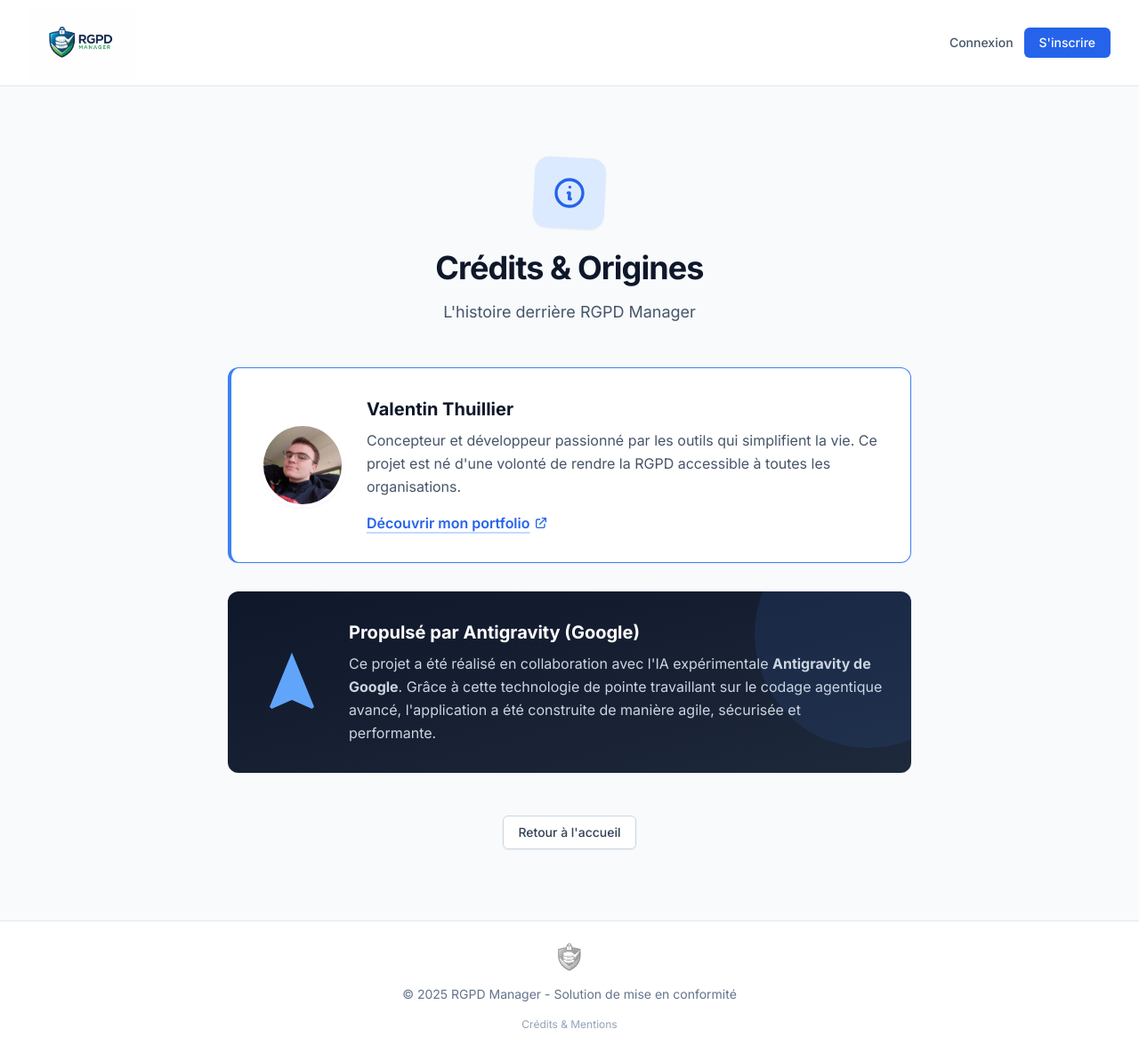
After one commit to vthuillier/RGPD-manager, a PHP site: template templates/credits.php in a window 1280 px wide. The commit adds this page. Shown: the whole page at 89% size. Run offline with PHP 8.4, Linux system fonts and the light colour scheme; the template is opened without the code that fills it, so the values that code supplies are empty; some libraries are stand-ins or nearby versions.

Commit message:
feat: Initialize application with core routing, database setup, and a new credits page.

```diff
--- /dev/null
+++ b/templates/credits.php
@@ -0,0 +1,73 @@
+<div class="max-w-3xl mx-auto py-12">
+    <div class="text-center mb-12">
+        <div
+            class="inline-flex items-center justify-center w-20 h-20 bg-primary-100 text-primary-600 rounded-2xl mb-6 shadow-sm rotate-3">
+            <svg class="w-10 h-10" fill="none" stroke="currentColor" viewBox="0 0 24 24">
+                <path stroke-linecap="round" stroke-linejoin="round" stroke-width="2"
+                    d="M13 16h-1v-4h-1m1-4h.01M21 12a9 9 0 11-18 0 9 9 0 0118 0z"></path>
+            </svg>
+        </div>
+        <h1 class="text-4xl font-black text-slate-900 mb-4 tracking-tight">Crédits & Origines</h1>
+        <p class="text-lg text-slate-600">L'histoire derrière RGPD Manager</p>
+    </div>
+
+    <div class="space-y-8">
+        <!-- Section Créateur -->
+        <div class="card p-8 border-l-4 border-primary-500 hover:shadow-md transition-shadow">
+            <div class="flex flex-col md:flex-row gap-6 items-center">
+                <div class="flex-shrink-0">
+                    <div
+                        class="w-24 h-24 rounded-full bg-slate-200 flex items-center justify-center overflow-hidden border-4 border-white shadow-sm hover:scale-105 transition-transform duration-300">
+                        <img src="assets/pp_vthuillier.png" alt="Valentin Thuillier" class="w-full h-full object-cover">
+                    </div>
+                </div>
+
+                <div class="text-center md:text-left">
+                    <h3 class="text-xl font-bold text-slate-900 mb-2">Valentin Thuillier</h3>
+                    <p class="text-slate-600 mb-4 leading-relaxed">
+                        Concepteur et développeur passionné par les outils qui simplifient la vie.
+                        Ce projet est né d'une volonté de rendre la RGPD accessible à toutes les organisations.
+                    </p>
+                    <a href="https://valentin-thuillier.fr" target="_blank"
+                        class="inline-flex items-center text-primary-600 font-semibold hover:text-primary-700 underline decoration-2 underline-offset-4 decoration-primary-200 hover:decoration-primary-500 transition-all">
+                        Découvrir mon portfolio
+                        <svg class="w-4 h-4 ml-1" fill="none" stroke="currentColor" viewBox="0 0 24 24">
+                            <path stroke-linecap="round" stroke-linejoin="round" stroke-width="2"
+                                d="M10 6H6a2 2 0 00-2 2v10a2 2 0 002 2h10a2 2 0 002-2v-4M14 4h6m0 0v6m0-6L10 14"></path>
+                        </svg>
+                    </a>
+                </div>
+            </div>
+        </div>
+
+        <!-- Section Technologie IA -->
+        <div
+            class="card p-8 bg-gradient-to-br from-slate-900 to-slate-800 text-white border-none relative overflow-hidden">
+            <!-- Decorative circle -->
+            <div class="absolute -right-20 -top-20 w-64 h-64 bg-primary-500 opacity-10 rounded-full"></div>
+
+            <div class="relative z-10 flex flex-col md:flex-row gap-6 items-center">
+                <div class="flex-shrink-0 text-primary-400">
+                    <svg class="w-20 h-20" fill="currentColor" viewBox="0 0 24 24">
+                        <path d="M12 2L4.5 20.29l.71.71L12 18l6.79 3 .71-.71L12 2z"></path>
+                    </svg>
+                </div>
+                <div class="text-center md:text-left">
+                    <h3 class="text-xl font-bold mb-2">Propulsé par Antigravity (Google)</h3>
+                    <p class="text-slate-300 leading-relaxed">
+                        Ce projet a été réalisé en collaboration avec l'IA expérimentale <strong>Antigravity de
+                            Google</strong>.
+                        Grâce à cette technologie de pointe travaillant sur le codage agentique avancé,
+                        l'application a été construite de manière agile, sécurisée et performante.
+                    </p>
+                </div>
+            </div>
+        </div>
+    </div>
+
+    <div class="mt-12 text-center">
+        <a href="index.php" class="btn btn-outline">
+            Retour à l'accueil
+        </a>
+    </div>
+</div>
--- a/templates/layout.php
+++ b/templates/layout.php
@@ -110,6 +110,19 @@
 
                     </div>
                 </div>
+                <div class="-mr-2 flex items-center sm:hidden">
+                    <!-- Mobile menu button -->
+                    <button type="button" onclick="document.getElementById('mobile-menu').classList.toggle('hidden')"
+                        class="inline-flex items-center justify-center p-2 rounded-md text-slate-400 hover:text-slate-500 hover:bg-slate-100 focus:outline-none focus:ring-2 focus:ring-inset focus:ring-primary-500"
+                        aria-controls="mobile-menu" aria-expanded="false">
+                        <span class="sr-only">Ouvrir le menu</span>
+                        <svg class="block h-6 w-6" xmlns="http://www.w3.org/2000/svg" fill="none" viewBox="0 0 24 24"
+                            stroke="currentColor" aria-hidden="true">
+                            <path stroke-linecap="round" stroke-linejoin="round" stroke-width="2"
+                                d="M4 6h16M4 12h16M4 18h16" />
+                        </svg>
+                    </button>
+                </div>
                 <div class="hidden sm:ml-6 sm:flex sm:items-center">
                     <?php if (isset($_SESSION['user_id'])): ?>
                         <div class="flex items-center gap-4">
@@ -135,7 +148,51 @@
                 </div>
             </div>
         </div>
+
+        <!-- Mobile menu, show/hide based on menu state. -->
+        <div class="hidden sm:hidden" id="mobile-menu">
+            <div class="pt-2 pb-3 space-y-1 bg-white border-t border-slate-100 px-4">
+                <?php if (isset($_SESSION['user_id'])): ?>
+                    <a href="index.php?page=treatment&action=dashboard"
+                        class="block pl-3 pr-4 py-2 border-l-4 <?= ($currentAction === 'dashboard') ? 'border-primary-500 bg-primary-50 text-primary-700' : 'border-transparent text-slate-600 hover:bg-slate-50 hover:border-slate-300 hover:text-slate-800' ?> text-base font-medium">Tableau
+                        de bord</a>
+                    <a href="index.php?page=treatment&action=list"
+                        class="block pl-3 pr-4 py-2 border-l-4 <?= ($currentPage === 'treatment' && $currentAction === 'list') ? 'border-primary-500 bg-primary-50 text-primary-700' : 'border-transparent text-slate-600 hover:bg-slate-50 hover:border-slate-300 hover:text-slate-800' ?> text-base font-medium">Registre</a>
+                    <a href="index.php?page=subprocessor&action=list"
+                        class="block pl-3 pr-4 py-2 border-l-4 <?= ($currentPage === 'subprocessor') ? 'border-primary-500 bg-primary-50 text-primary-700' : 'border-transparent text-slate-600 hover:bg-slate-50 hover:border-slate-300 hover:text-slate-800' ?> text-base font-medium">Sous-traitants</a>
+                    <a href="index.php?page=rights&action=list"
+                        class="block pl-3 pr-4 py-2 border-l-4 <?= ($currentPage === 'rights') ? 'border-primary-500 bg-primary-50 text-primary-700' : 'border-transparent text-slate-600 hover:bg-slate-50 hover:border-slate-300 hover:text-slate-800' ?> text-base font-medium">Exercice
+                        des droits</a>
+                    <a href="index.php?page=breach&action=list"
+                        class="block pl-3 pr-4 py-2 border-l-4 <?= ($currentPage === 'breach') ? 'border-primary-500 bg-primary-50 text-primary-700' : 'border-transparent text-slate-600 hover:bg-slate-50 hover:border-slate-300 hover:text-slate-800' ?> text-base font-medium">Violations
+                        de données</a>
+
+                    <div class="pt-4 pb-3 border-t border-slate-200 mt-4">
+                        <div class="flex items-center px-4">
+                            <div class="ml-3">
+                                <div class="text-base font-medium text-slate-800">
+                                    <?= htmlspecialchars($_SESSION['user_name']) ?>
+                                </div>
+                                <div class="text-sm font-medium text-slate-500">
+                                    <?= htmlspecialchars($_SESSION['user_email'] ?? '') ?>
+                                </div>
+                            </div>
+                        </div>
+                        <div class="mt-3 space-y-1">
+                            <a href="index.php?page=auth&action=logout"
+                                class="block px-4 py-2 text-base font-medium text-slate-500 hover:text-slate-800 hover:bg-slate-100">Déconnexion</a>
+                        </div>
+                    </div>
+                <?php else: ?>
+                    <a href="index.php?page=auth&action=login"
+                        class="block pl-3 pr-4 py-2 border-l-4 border-transparent text-slate-600 hover:bg-slate-50 hover:border-slate-300 hover:text-slate-800 text-base font-medium">Connexion</a>
+                    <a href="index.php?page=auth&action=register"
+                        class="block pl-3 pr-4 py-2 border-l-4 border-transparent text-slate-600 hover:bg-slate-50 hover:border-slate-300 hover:text-slate-800 text-base font-medium">S'inscrire</a>
+                <?php endif; ?>
+            </div>
+        </div>
     </nav>
+
 
     <main class="max-w-7xl mx-auto py-8 px-4 sm:px-6 lg:px-8">
         <?php if (isset($_SESSION['flash_success'])): ?>
@@ -171,6 +228,10 @@
             <p class="text-center text-sm text-slate-500">
                 &copy; <?= date('Y') ?> RGPD Manager - Solution de mise en conformité
             </p>
+            <a href="index.php?page=credits" class="text-xs text-slate-400 hover:text-primary-600 transition-colors">
+                Crédits & Mentions
+            </a>
+
         </div>
     </footer>
 
```
Also changed, not shown: composer.json (+17 -8 lines), public/index.php (+9 -0 lines), .gitlab-ci.yml, README.md, public/assets/pp_vthuillier.png (added), 1 other file.
